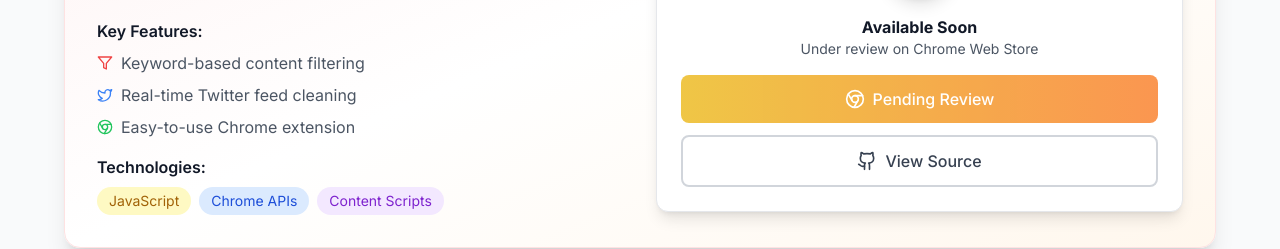
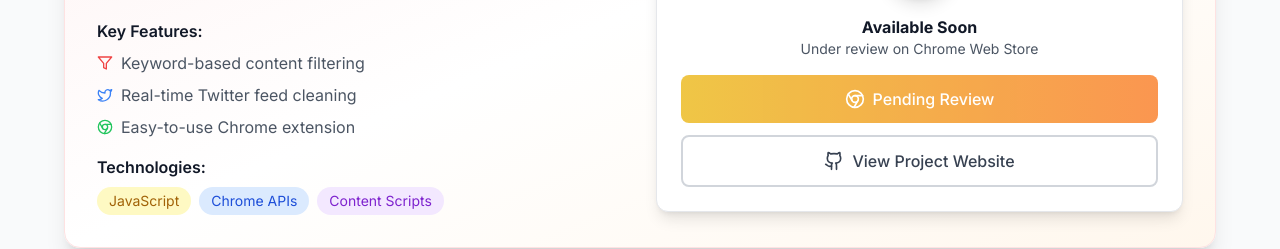
Before and after one commit to Birkankader/personel-website, a React (Vite) app: page / in a window 1280 px wide. Shown: the part 2300-2549 px from the top of the page. Built offline with nearby package versions, Linux system fonts and the light colour scheme.

Commit message:
Update LanguageContext.tsx

```diff
--- a/src/contexts/LanguageContext.tsx
+++ b/src/contexts/LanguageContext.tsx
@@ -62,7 +62,7 @@
     'projects.availableSoon': 'Available Soon',
     'projects.underReview': 'Under review on Chrome Web Store',
     'projects.pendingReview': 'Pending Review',
-    'projects.viewSource': 'View Source',
+    'projects.viewSource': 'View Project Website',
     'projects.geospatialPlatform': 'Geospatial Mapping Platform',
     'projects.geospatialDescription': 'High-performance desktop mapping application with advanced pathfinding algorithms and real-time tactical graphics rendering.',
     'projects.webMapping': 'Web Mapping Interface',
@@ -214,7 +214,7 @@
     'projects.availableSoon': 'Yakında Yayında',
     'projects.underReview': 'Chrome Web Store\'da inceleme aşamasında',
     'projects.pendingReview': 'İnceleme Bekliyor',
-    'projects.viewSource': 'Kaynak Kodunu Gör',
+    'projects.viewSource': 'Proje Websayfasını Gör',
     'projects.geospatialPlatform': 'Coğrafi Haritalama Platformu',
     'projects.geospatialDescription': 'Gelişmiş yol bulma algoritmaları ve gerçek zamanlı taktik grafik render özellikli yüksek performanslı masaüstü haritalama uygulaması.',
     'projects.webMapping': 'Web Haritalama Arayüzü',
```
